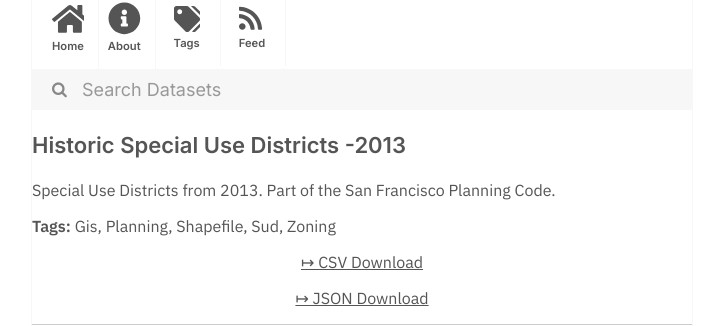
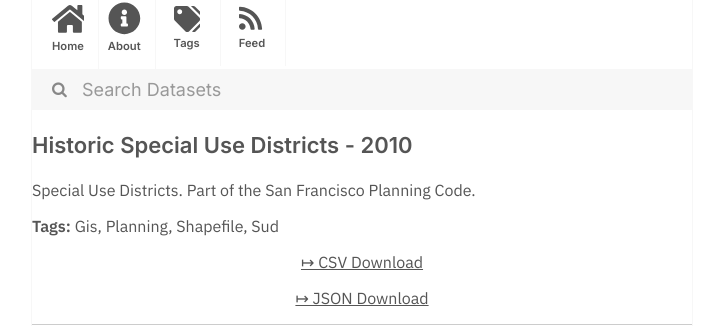
Before and after one commit to dayda-entities/city-of-san-francisco, a Jekyll site: the page built from _posts/2020-11-10-historic-special-use-districts.md, in a window 1280 px wide. Shown: the part 216-542 px from the top of the page, without its empty margins (278-1001 px from the left). Built offline with Jekyll 4.4.1, drawn with Linux system fonts in a browser that asks for light colours.

```diff
--- a/_posts/2020-11-10-historic-special-use-districts.md
+++ b/_posts/2020-11-10-historic-special-use-districts.md
@@ -1,7 +1,7 @@
 ---
-title: Historic Special Use Districts -2013
-created: '2020-11-10T16:56:51.597654'
-modified: '2020-11-10T16:56:51.597665'
+title: Historic Special Use Districts - 2010
+created: '2020-11-10T16:56:44.128065'
+modified: '2020-11-10T16:56:44.128076'
 state: active
 type: dataset
 tags:
@@ -9,12 +9,11 @@ tags:
   - Planning
   - Shapefile
   - Sud
-  - Zoning
 groups:
   - Local Government
-csv_url: 'https://data.sfgov.org/api/views/r6jz-e8rw/rows.csv?accessType=DOWNLOAD'
-json_url: 'https://data.sfgov.org/api/views/r6jz-e8rw/rows.json?accessType=DOWNLOAD'
+csv_url: 'https://data.sfgov.org/api/views/kmx9-ph84/rows.csv?accessType=DOWNLOAD'
+json_url: 'https://data.sfgov.org/api/views/kmx9-ph84/rows.json?accessType=DOWNLOAD'
 layout: post
 
 ---
-Special Use Districts from 2013.  Part of the San Francisco Planning Code.
+Special Use Districts.  Part of the San Francisco Planning Code.
```
